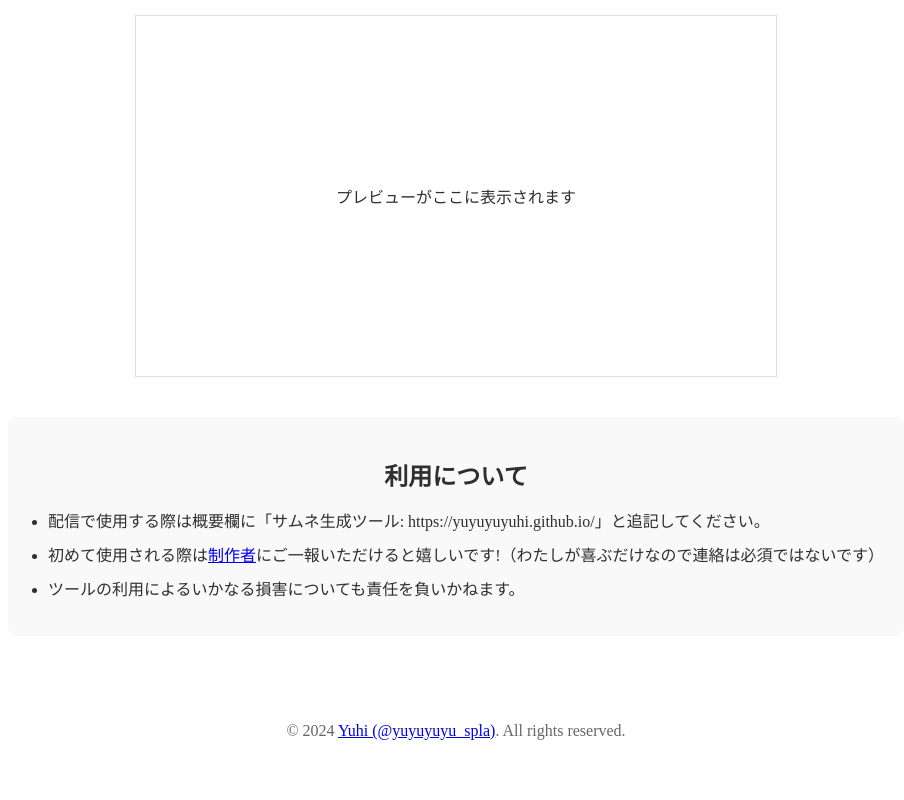
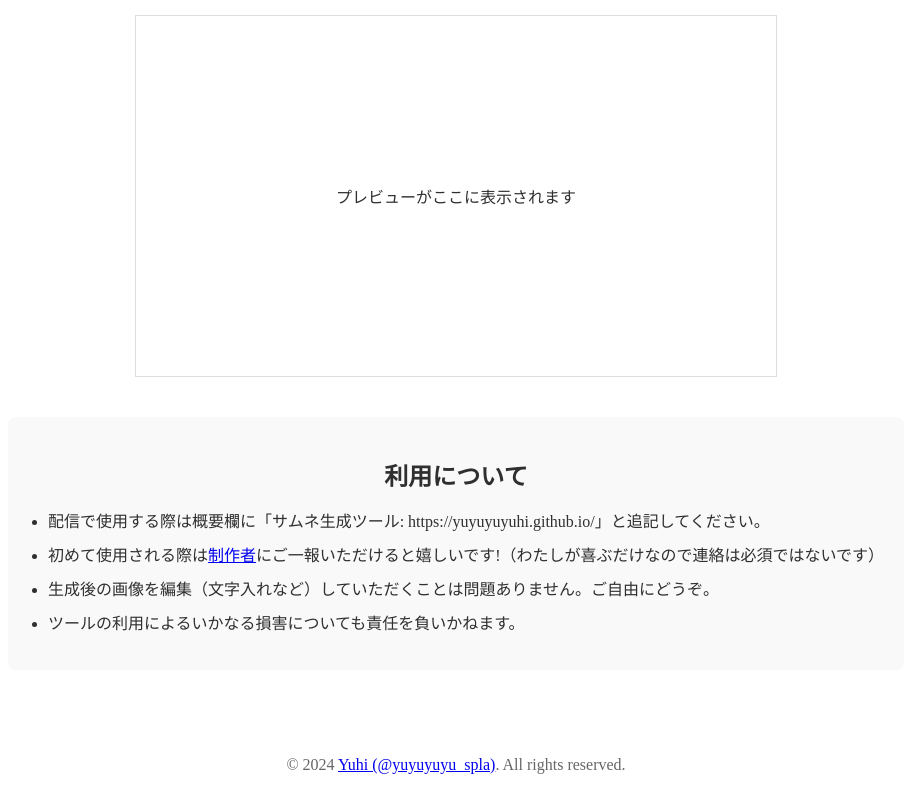
Before and after one commit to yuyuyuyuhi/yuyuyuyuhi.github.io, a plain HTML site: page index.html in a window 1280 px wide. Shown: the part 483-1283 px from the top of the page, without its empty margins (184-1088 px from the left). Before the commit the page ends 1249 px from the top, so only its background shows below. Drawn offline with Linux system fonts and the light colour scheme; a web font is replaced by a local one.

Commit message:
revise Terms of Use

```diff
--- a/index.html
+++ b/index.html
@@ -38,7 +38,6 @@
                     <input type="file" id="background" accept="image/*" onchange="previewBackgroundImage()">
                 </div>
                 <div style="font-size: 10px; padding-top: 5px;">（推奨アスペクト比, 16:9）</div>
-                <!-- プレビュー表示領域 -->
                 <div id="background-preview" class="background-preview"></div>
             </div>
         </div>
@@ -56,6 +55,7 @@
             <ul class="terms-list">
                 <li>配信で使用する際は概要欄に「サムネ生成ツール: https://yuyuyuyuhi.github.io/」と追記してください。</li>
                 <li>初めて使用される際は<a href="https://twitter.com/yuyuyuyu_spla" target="_blank">制作者</a>にご一報いただけると嬉しいです!（わたしが喜ぶだけなので連絡は必須ではないです）
+                <li>生成後の画像を編集（文字入れなど）していただくことは問題ありません。ご自由にどうぞ。</li>
                 <li>ツールの利用によるいかなる損害についても責任を負いかねます。</li>
             </ul>
         </div>
```
